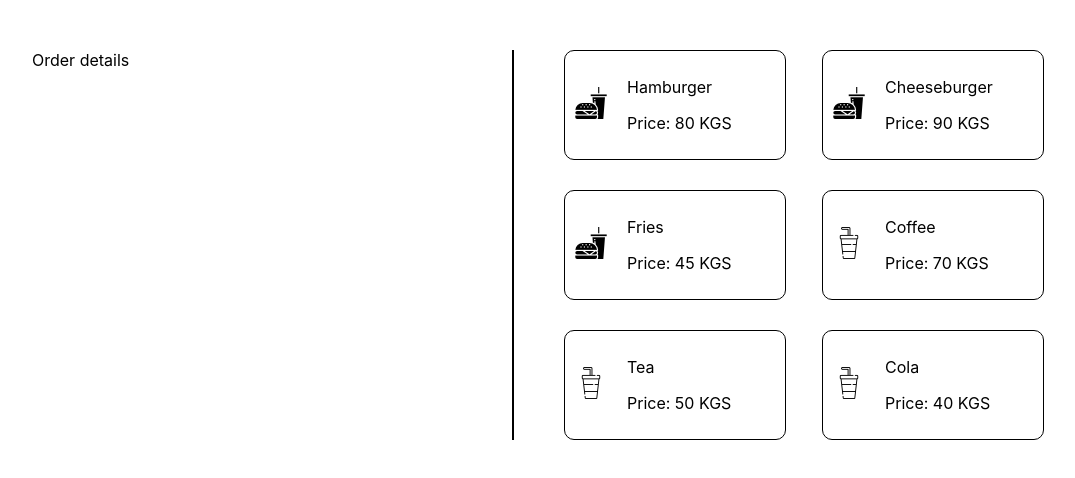
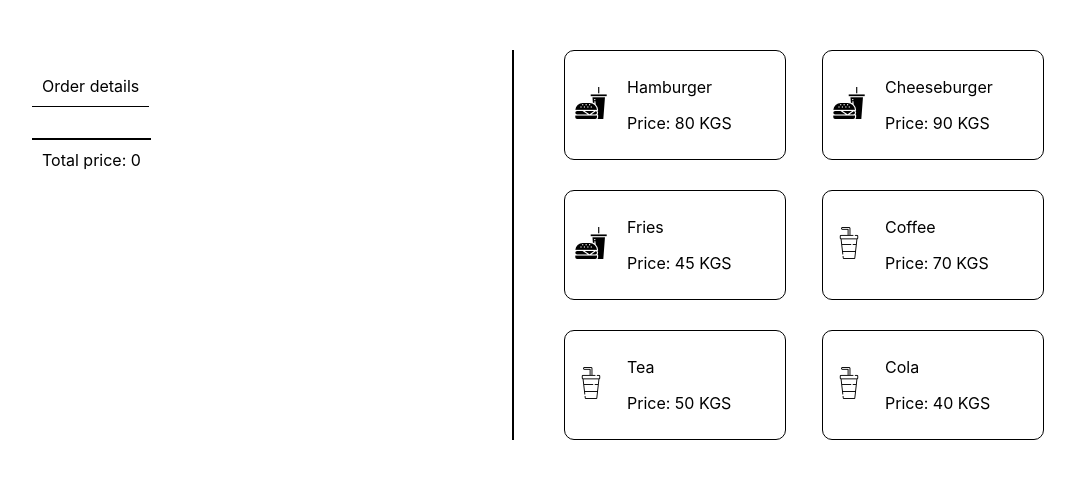
Before and after one commit to Chefchelious/fast-food-test, a React (Create React App) app: page / in a window 1280 px wide. Shown: the top 478 px of the page, without its empty margins (8-1083 px from the left). Built offline with nearby package versions, Linux system fonts and the light colour scheme.

Commit message:
написана функция для добавления предметов в корзину заказа, также прописана логика для подсчета общей и индивидуальной стоимости предмета

```diff
--- a/src/App.css
+++ b/src/App.css
@@ -33,3 +33,34 @@
 .orders {
   border-right: 2px solid black;
 }
+
+.orders p {
+  display: inline-block;
+  margin-bottom: 15px;
+  padding: 10px;
+}
+
+.orderDetails {
+  border-bottom: 1px solid black;
+}
+
+.orderItem {
+  margin-bottom: 15px;
+  display: flex;
+  align-items: center;
+  justify-content: space-between;
+  padding: 0 10px;
+  text-align: center;
+}
+
+.orderItem span {
+  width: 30%;
+}
+
+.orderItem button {
+  cursor: pointer;
+}
+
+.price {
+  border-top: 2px solid black;
+}
--- a/src/App.tsx
+++ b/src/App.tsx
@@ -4,7 +4,7 @@ import './App.css';
 import {ITEMS} from "./constants/constants";
 
 const App = () => {
-    const [item, setItems] = useState<TStateItem[]>([
+    const [items, setItems] = useState<TStateItem[]>([
         {id: 'dkjash21aswhk',name: 'Hamburger', count: 0},
         {id: 'dk32sh21aswhk',name: 'Cheeseburger', count: 0},
         {id: 'dkjash21acsahk',name: 'Fries', count: 0},
@@ -12,13 +12,59 @@ const App = () => {
         {id: 'dsf34h21aswhk',name: 'Tea', count: 0},
         {id: '213sfh2134rehk',name: 'Cola', count: 0},
     ]);
+
+    const addItem = (id: string) => {
+        setItems(prevState => {
+            return prevState.map(item => {
+                if(item.id === id) {
+                    return {
+                        ...item,
+                        count: item.count + 1,
+                    }
+                }
+                return item;
+            });
+        });
+    };
+
+    const totalSum: number = items.reduce((acc, item, index: number) => acc + item.count * ITEMS[index].price, 0);
     return (
         <div className="App">
-            <div className="orders">Order details</div>
+            <div className="orders">
+                <p className="orderDetails">Order details</p>
+                <div className="order">
+                    {
+                        items.map((item, index) => {
+                            if(item.count === 1) {
+                                return (
+                                    <div className="orderItem" key={item.id}>
+                                        <span>{item.name}</span>
+                                        <span>x {item.count}</span>
+                                        <span>{ITEMS[index].price} KGS</span>
+                                        <button>X</button>
+                                    </div>
+                                );
+                            }
+                            if(item.count > 1) {
+                                return (
+                                    <div className="orderItem" key={item.id} onClick={()=> addItem(item.id)}>
+                                        <span>{item.name}</span>
+                                        <span>x {item.count}</span>
+                                        <span>{ITEMS[index].price * item.count} KGS</span>
+                                        <button>X</button>
+                                    </div>
+                                );
+                            }
+                        })
+                    }
+                </div>
+
+                <p className="price">Total price: {totalSum}</p>
+            </div>
 
             <div className="items">
-                {ITEMS.map((item => (
-                    <div className="item">
+                {ITEMS.map(((item, index: number) => (
+                    <div className="item" key={items[index].id} onClick={()=> addItem(items[index].id)}>
                         <div>
                             <img src={item.image} alt={item.name} />
                         </div>
```
